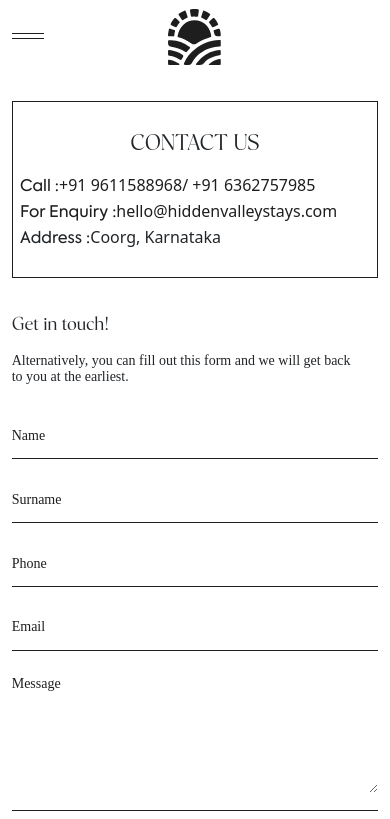
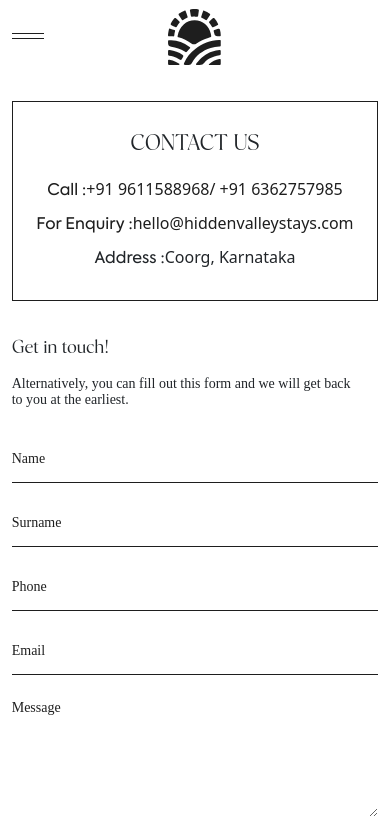
Before and after one commit to Nagaraj02451/HiddenValleyOotyStay, a React (Create React App) app in the folder frontend/: page /contact in a window 390 px wide. Shown: the top 819 px of the page. Built offline with nearby package versions, Linux system fonts and the light colour scheme; a web font is replaced by a local one.

Commit message:
Update Contact.css

```diff
--- a/frontend/src/Styles/Contact.css
+++ b/frontend/src/Styles/Contact.css
@@ -1,7 +1,8 @@
 .cnt1{
-
 }
 .cnt2{
+/* border: 2px solid red; */
+
     width: 94%;
     margin-left: 3%;
     margin-top: 2%;
@@ -24,6 +25,8 @@
     margin-top: 3%;
     display: flex;
     justify-content: space-between;
+    /* text-align: center; */
+    /* border: 1px solid red; */
 }
 .cnt3{
     margin-top: 5%;
@@ -180,6 +183,9 @@
 }
 .jhcgvkuy{
     display: flex;
+    padding: 1vw 0;
+    /* border: 1px solid red; */
+    justify-content: center;
 }
 .cnt41d ::placeholder{
     font-family: axi400;
@@ -275,9 +281,12 @@
         padding-top: 8%;
         padding-bottom: 7%;
     }
+
     .jyfu6ty{
         display: inline;
-        text-align: center;
+        justify-content: center;
+        /* border: 2px solid red; */
+        /* text-align: end; */
     }
     .cnt35a{
         width: 120px;
```
